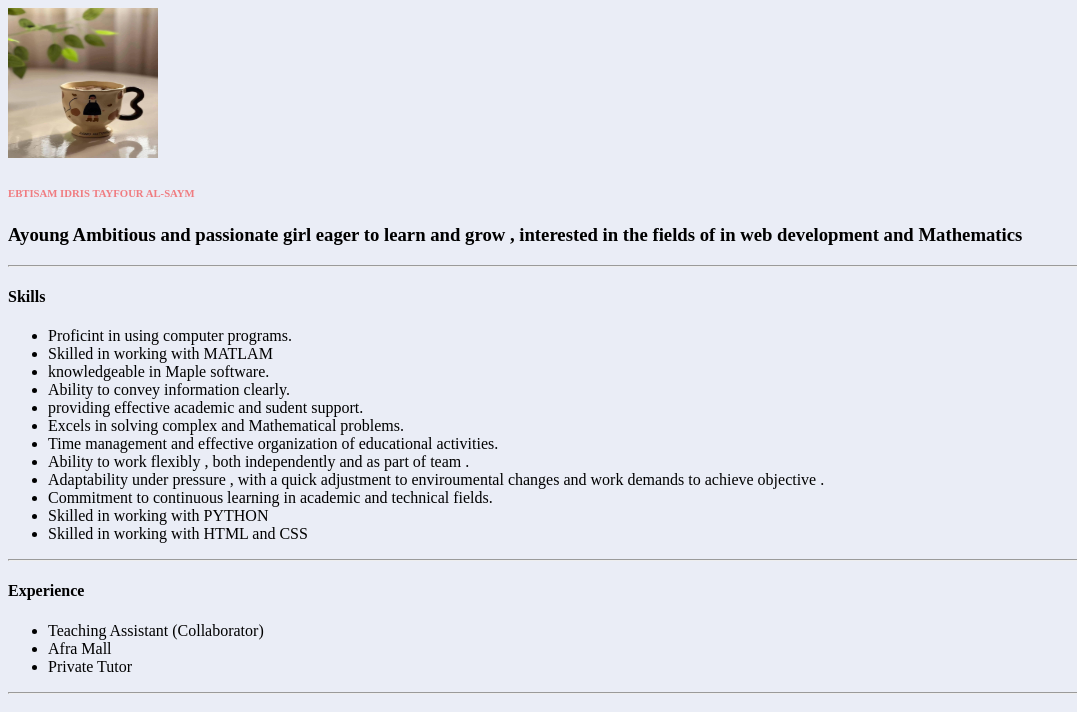
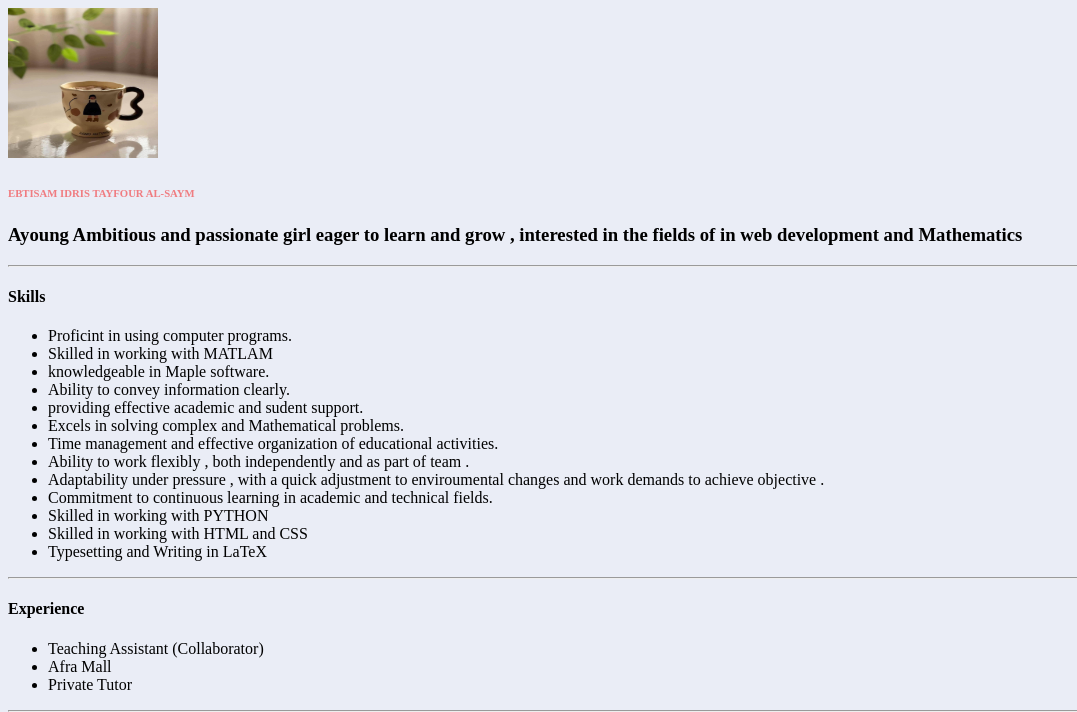
Before and after one commit to adrys7064-jpg/My-profile-, a plain HTML site: page index.html in a window 1280 px wide. Shown: the top 712 px of the page, without its empty margins (0-1077 px from the left). Drawn offline with Linux system fonts and the light colour scheme; files whose address does not match are found by name.

Commit message:
Update index.html

```diff
--- a/index.html
+++ b/index.html
@@ -43,6 +43,7 @@ padding: 1opx;
 <li >  Commitment to continuous learning in academic and technical fields.</li>
 <li >Skilled in working with PYTHON</li>
 <li >Skilled in working with HTML and CSS</li>
+    <li>Typesetting and Writing in LaTeX</li>
 </ul>
 <hr>
 <h4> Experience </h4>
```
